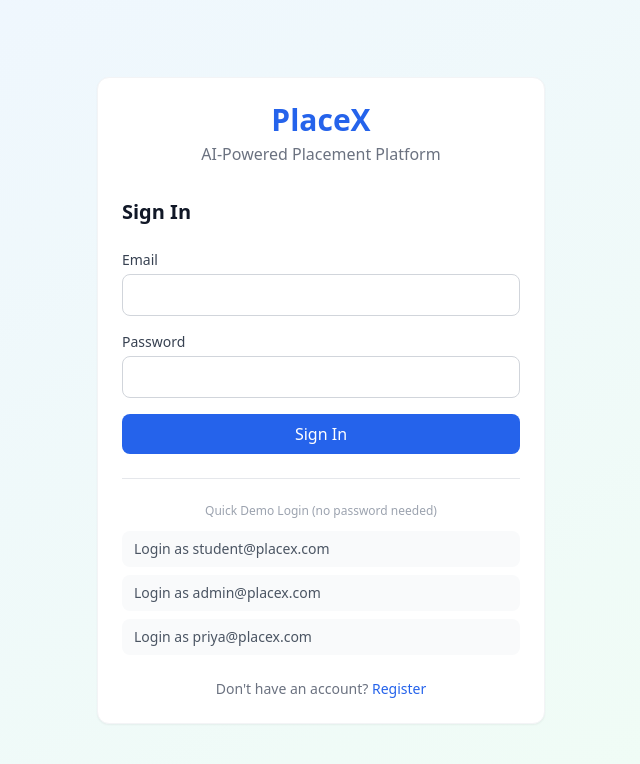
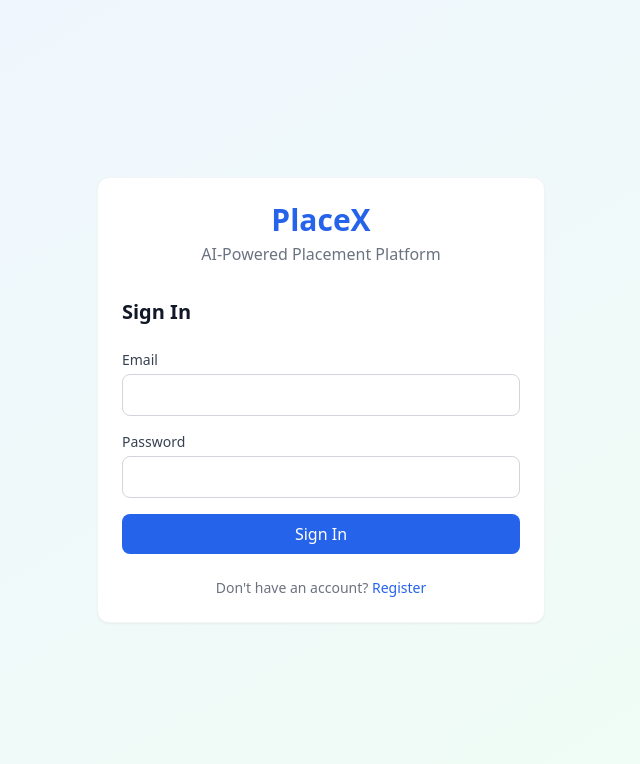
Before and after one commit to Deepxk06/placex, a React (Vite) app in the folder frontend/: page /login in a window 1280 px wide. Shown: the top 764 px of the page, without its empty margins (319-959 px from the left). Built offline with nearby package versions, Linux system fonts and the light colour scheme; no server answers.

Commit message:
fix: remove quick demo login buttons from login page

```diff
--- a/frontend/src/pages/Login.jsx
+++ b/frontend/src/pages/Login.jsx
@@ -22,16 +22,6 @@ export default function Login() {
     } finally {
       setLoading(false)
     }
-  }
-
-  const quickLogin = async (testEmail) => {
-    setEmail(testEmail)
-    setPassword('test123')
-    setLoading(true)
-    try {
-      await login(testEmail, 'test123')
-      navigate('/dashboard')
-    } catch { setLoading(false) }
   }
 
   return (
@@ -59,18 +49,6 @@ export default function Login() {
           </button>
         </form>
 
-        <div className="mt-6 pt-6 border-t border-gray-200">
-          <p className="text-xs text-gray-400 text-center mb-3">Quick Demo Login (no password needed)</p>
-          <div className="space-y-2">
-            {['student@placex.com', 'admin@placex.com', 'priya@placex.com'].map((e) => (
-              <button key={e} onClick={() => quickLogin(e)}
-                className="w-full text-left text-sm px-3 py-2 rounded-lg bg-gray-50 hover:bg-gray-100 text-gray-600 transition-colors">
-                Login as {e}
-              </button>
-            ))}
-          </div>
-        </div>
-
         <p className="text-center text-sm text-gray-500 mt-6">
           Don't have an account? <Link to="/register" className="text-primary-600 hover:underline">Register</Link>
         </p>
```
